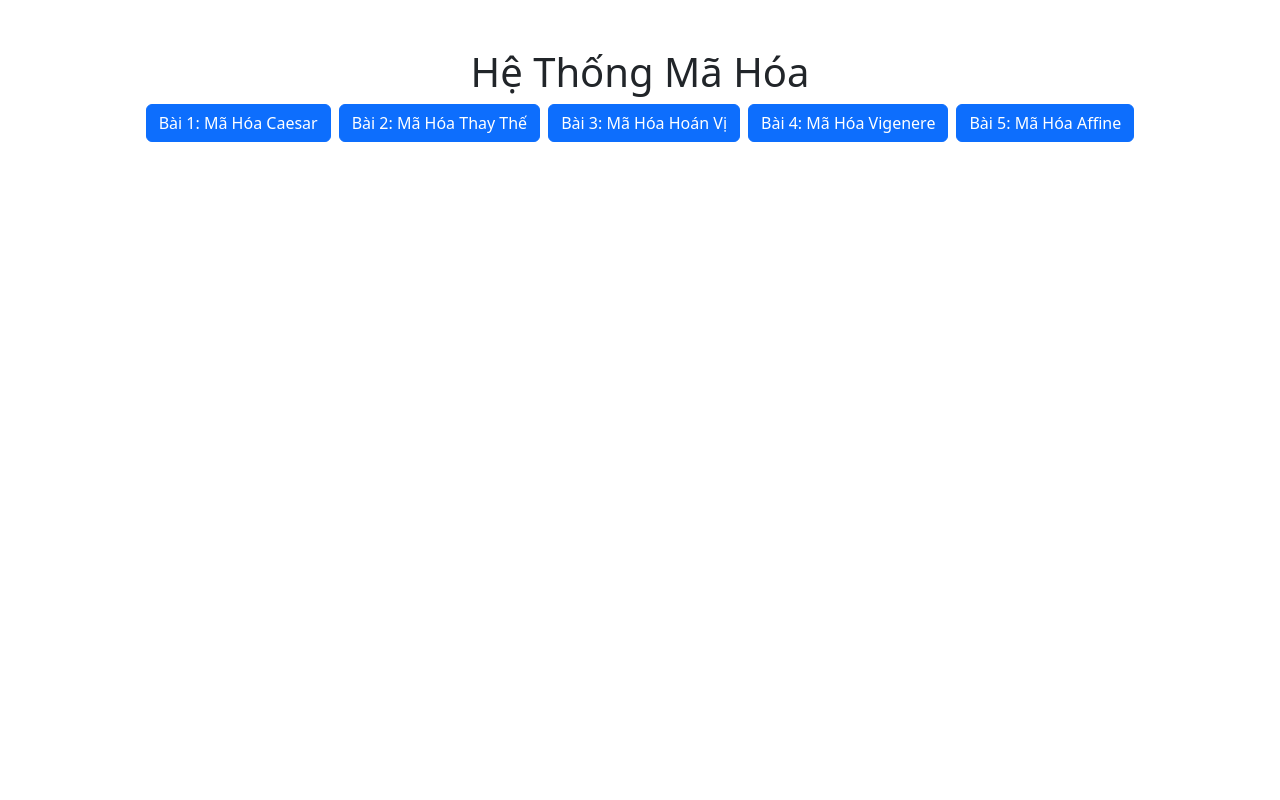
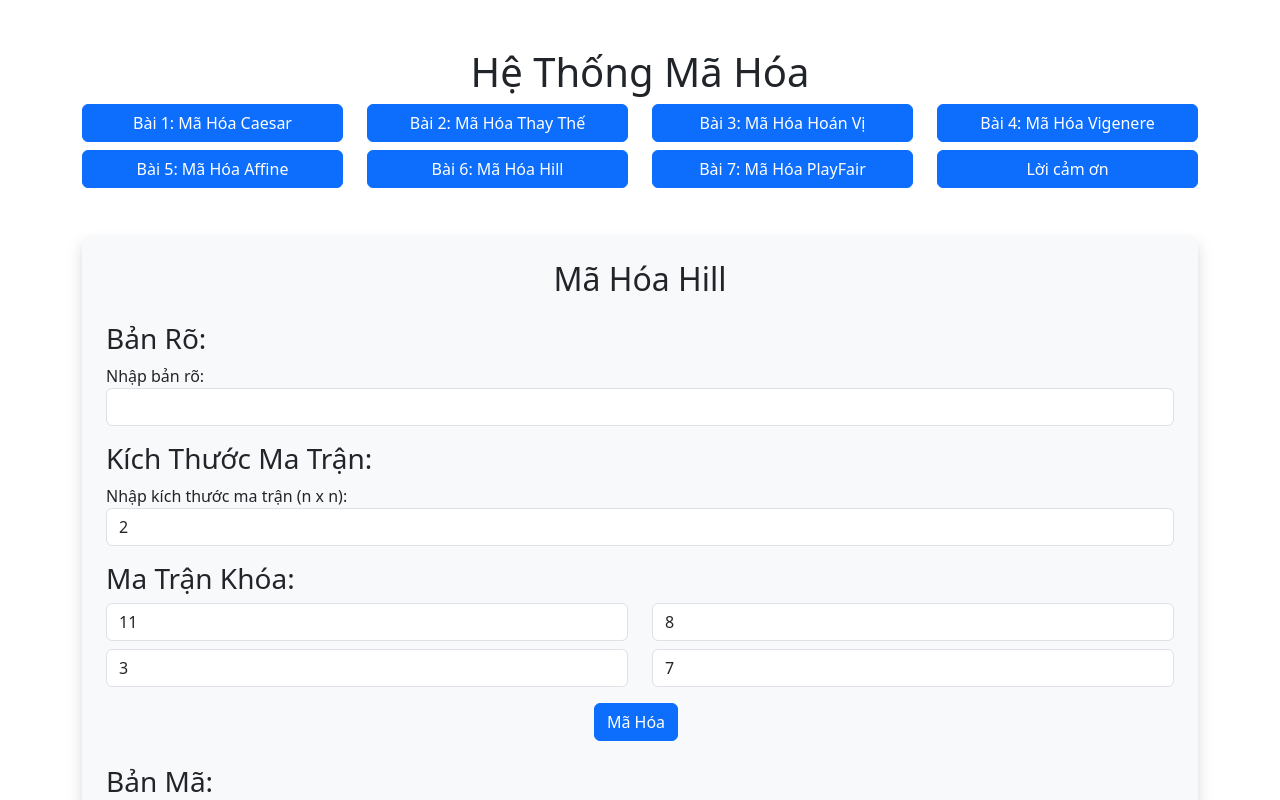
Before and after one commit to quyomega/AnToanThongTin, a React (Create React App) app: page /mahoahill in a window 1280 px wide. Shown: the top 800 px of the page. Built offline with nearby package versions, Linux system fonts and the light colour scheme.

Commit message:
sua lai phan ma hoa thay the

```diff
--- a/src/App.js
+++ b/src/App.js
@@ -1,22 +1,67 @@
-import React from 'react';
-import { BrowserRouter as Router, Route, Routes, Link } from 'react-router-dom';
-import MaHoaCaesar from './components/MaHoaCaesar';
-import MaHoaThayThe from './components/MaHoaThayThe';
-import MaHoaHoanVi from './components/MaHoaHoanVi';
-import MaHoaVigenere from './components/MaHoaVigenere';
-import MaHoaAffine from './components/MaHoaAffine';
+import React from "react";
+import { BrowserRouter as Router, Route, Routes, Link } from "react-router-dom";
+import MaHoaCaesar from "./components/MaHoaCaesar";
+import MaHoaThayThe from "./components/MaHoaThayThe";
+import MaHoaHoanVi from "./components/MaHoaHoanVi";
+import MaHoaVigenere from "./components/MaHoaVigenere";
+import MaHoaAffine from "./components/MaHoaAffine";
+import MaHoaHill from "./components/MaHoaHill";
+import MaHoaPlayFair from "./components/MaHoaPlayFair";
 
 function App() {
+  const showMessage = () => {
+    alert("Cảm ơn cô và các bạn đã theo dõi");
+  };
+
   return (
     <Router>
       <div className="container mt-5">
         <h1 className="text-center">Hệ Thống Mã Hóa</h1>
         <nav className="text-center mb-4">
-          <Link to="/mahoacaesar" className="btn btn-primary me-2">Bài 1: Mã Hóa Caesar</Link>
-          <Link to="/mahoathaythe" className="btn btn-primary me-2">Bài 2: Mã Hóa Thay Thế</Link>
-          <Link to="/mahoahoanvi" className="btn btn-primary me-2">Bài 3: Mã Hóa Hoán Vị</Link>
-          <Link to="/mahoavigenere" className="btn btn-primary me-2">Bài 4: Mã Hóa Vigenere</Link>
-          <Link to="/mahoaaffine" className="btn btn-primary">Bài 5: Mã Hóa Affine</Link>
+          <div className="row">
+            <div className="col-md-3">
+              <Link to="/mahoacaesar" className="btn btn-primary w-100">
+                Bài 1: Mã Hóa Caesar
+              </Link>
+            </div>
+            <div className="col-md-3">
+              <Link to="/mahoathaythe" className="btn btn-primary w-100">
+                Bài 2: Mã Hóa Thay Thế
+              </Link>
+            </div>
+            <div className="col-md-3">
+              <Link to="/mahoahoanvi" className="btn btn-primary w-100">
+                Bài 3: Mã Hóa Hoán Vị
+              </Link>
+            </div>
+            <div className="col-md-3">
+              <Link to="/mahoavigenere" className="btn btn-primary w-100">
+                Bài 4: Mã Hóa Vigenere
+              </Link>
+            </div>
+          </div>
+          <div className="row mt-2">
+            <div className="col-md-3">
+              <Link to="/mahoaaffine" className="btn btn-primary w-100">
+                Bài 5: Mã Hóa Affine
+              </Link>
+            </div>
+            <div className="col-md-3">
+              <Link to="/mahoahill" className="btn btn-primary w-100">
+                Bài 6: Mã Hóa Hill
+              </Link>
+            </div>
+            <div className="col-md-3">
+              <Link to="/mahoaplayfair" className="btn btn-primary w-100">
+                Bài 7: Mã Hóa PlayFair
+              </Link>
+            </div>
+            <div className="col-md-3">
+              <button onClick={showMessage} className="btn btn-primary w-100">
+                Lời cảm ơn
+              </button>
+            </div>
+          </div>
         </nav>
 
         <Routes>
@@ -25,6 +70,8 @@ function App() {
           <Route path="/mahoahoanvi" element={<MaHoaHoanVi />} />
           <Route path="/mahoavigenere" element={<MaHoaVigenere />} />
           <Route path="/mahoaaffine" element={<MaHoaAffine />} />
+          <Route path="/mahoahill" element={<MaHoaHill />} />
+          <Route path="/mahoaplayfair" element={<MaHoaPlayFair />} />
         </Routes>
       </div>
     </Router>
--- /dev/null
+++ b/src/components/MaHoaHill.js
@@ -0,0 +1,143 @@
+import React, { useState } from "react";
+import "bootstrap/dist/css/bootstrap.min.css";
+
+function MaHoaHill() {
+  const [inputText, setInputText] = useState("");
+  const [matrixSize, setMatrixSize] = useState(2); // Khởi tạo ma trận kích thước 2x2
+  const [keyMatrix, setKeyMatrix] = useState([[11, 8], [3, 7]]); // Ma trận khóa mặc định 2x2
+  const [outputText, setOutputText] = useState("");
+
+  // Hàm cập nhật giá trị của ma trận khóa
+  const handleMatrixChange = (row, col, value) => {
+    const updatedMatrix = [...keyMatrix];
+    updatedMatrix[row][col] = parseInt(value, 10);
+    setKeyMatrix(updatedMatrix);
+  };
+
+  // Hàm tạo ma trận khóa trống dựa trên kích thước ma trận
+  const generateEmptyMatrix = (size) => {
+    return Array.from({ length: size }, () => Array(size).fill(0));
+  };
+
+  // Hàm xử lý thay đổi kích thước ma trận
+  const handleMatrixSizeChange = (e) => {
+    const size = parseInt(e.target.value, 10);
+    setMatrixSize(size);
+    setKeyMatrix(generateEmptyMatrix(size)); // Cập nhật ma trận trống dựa trên kích thước mới
+  };
+
+  // Hàm mã hóa Hill
+  const hillEncrypt = (text, matrix) => {
+    const alphabet = "ABCDEFGHIJKLMNOPQRSTUVWXYZ";
+    const m = alphabet.length;
+    const n = matrix.length; // Số hàng (và cột) của ma trận
+
+    // Hàm chuyển ký tự thành số (A = 0, B = 1, ..., Z = 25)
+    const charToNum = (char) => alphabet.indexOf(char.toUpperCase());
+
+    // Hàm chuyển số thành ký tự
+    const numToChar = (num) => alphabet[num % m];
+
+    // Chuyển văn bản thành các khối ký tự
+    while (text.length % n !== 0) text += "X"; // Thêm 'X' nếu không đủ khối
+
+    const textBlocks = text.match(new RegExp(`.{1,${n}}`, "g")); // Tạo khối n ký tự
+
+    let encryptedText = "";
+
+    for (let block of textBlocks) {
+      let blockVector = block.split("").map((char) => charToNum(char));
+
+      // Tạo vector kết quả bằng cách nhân ma trận khóa với vector ký tự
+      let encryptedVector = Array(n).fill(0);
+      for (let i = 0; i < n; i++) {
+        for (let j = 0; j < n; j++) {
+          encryptedVector[i] += matrix[i][j] * blockVector[j];
+        }
+        encryptedVector[i] %= m; // Modulo 26 để giữ kết quả trong bảng chữ cái
+      }
+
+      // Chuyển vector kết quả thành chuỗi mã hóa
+      encryptedText += encryptedVector.map((num) => numToChar(num)).join("");
+    }
+
+    return encryptedText;
+  };
+
+  const handleEncrypt = () => {
+    const result = hillEncrypt(inputText, keyMatrix);
+    setOutputText(result);
+  };
+
+  return (
+    <div className="container mt-5 p-4 shadow rounded bg-light">
+      <h2 className="text-center mb-4">Mã Hóa Hill</h2>
+
+      {/* Nhập bản rõ */}
+      <div className="mb-3">
+        <h3>Bản Rõ:</h3>
+        <label>Nhập bản rõ:</label>
+        <input
+          type="text"
+          value={inputText}
+          onChange={(e) => setInputText(e.target.value)}
+          className="form-control"
+        />
+      </div>
+
+      {/* Nhập kích thước ma trận */}
+      <div className="mb-3">
+        <h3>Kích Thước Ma Trận:</h3>
+        <label>Nhập kích thước ma trận (n x n):</label>
+        <input
+          type="number"
+          value={matrixSize}
+          onChange={handleMatrixSizeChange}
+          className="form-control"
+          min="2"
+          max="5" // Giới hạn kích thước từ 2x2 đến 5x5 để đơn giản hóa
+        />
+      </div>
+
+      {/* Nhập ma trận khóa */}
+      <div className="mb-3">
+        <h3>Ma Trận Khóa:</h3>
+        {Array.from({ length: matrixSize }).map((_, rowIndex) => (
+          <div className="row mb-2" key={rowIndex}>
+            {Array.from({ length: matrixSize }).map((_, colIndex) => (
+              <div className="col" key={colIndex}>
+                <input
+                  type="number"
+                  value={keyMatrix[rowIndex] ? keyMatrix[rowIndex][colIndex] : ""}
+                  onChange={(e) => handleMatrixChange(rowIndex, colIndex, e.target.value)}
+                  className="form-control"
+                  placeholder={`M[${rowIndex + 1}][${colIndex + 1}]`}
+                />
+              </div>
+            ))}
+          </div>
+        ))}
+      </div>
+
+      {/* Nút mã hóa */}
+      <div className="text-center mb-4">
+        <button onClick={handleEncrypt} className="btn btn-primary me-2">
+          Mã Hóa
+        </button>
+      </div>
+
+      {/* Hiển thị bản mã */}
+      <div className="mb-3">
+        <h3>Bản Mã:</h3>
+        <textarea
+          readOnly
+          value={outputText}
+          className="form-control"
+          rows="4"
+        />
+      </div>
+    </div>
+  );
+}
+
+export default MaHoaHill;
--- a/src/components/MaHoaThayThe.js
+++ b/src/components/MaHoaThayThe.js
@@ -5,8 +5,14 @@ function MaHoaThayThe() {
   const [inputText, setInputText] = useState('');
   const [substitutionAlphabet, setSubstitutionAlphabet] = useState('QWERTYUIOPASDFGHJKLZXCVBNM');
   const [outputText, setOutputText] = useState('');
+  const [errorMessage, setErrorMessage] = useState('');
 
   const alphabet = 'ABCDEFGHIJKLMNOPQRSTUVWXYZ';
+
+  const isValidSubstitutionAlphabet = (substitutionAlphabet) => {
+    const uniqueChars = new Set(substitutionAlphabet);
+    return uniqueChars.size === 26;
+  };
 
   const substitutionCipher = (text, substitutionAlphabet) => {
     return text
@@ -31,13 +37,23 @@ function MaHoaThayThe() {
   };
 
   const handleEncrypt = () => {
-    const result = substitutionCipher(inputText, substitutionAlphabet);
-    setOutputText(result);
+    if (isValidSubstitutionAlphabet(substitutionAlphabet)) {
+      const result = substitutionCipher(inputText, substitutionAlphabet);
+      setOutputText(result);
+      setErrorMessage('');
+    } else {
+      setErrorMessage('Bảng chữ cái thay thế không hợp lệ! Hãy đảm bảo đủ 26 ký tự và không có ký tự trùng.');
+    }
   };
 
   const handleDecrypt = () => {
-    const result = reverseSubstitutionCipher(inputText, substitutionAlphabet);
-    setOutputText(result);
+    if (isValidSubstitutionAlphabet(substitutionAlphabet)) {
+      const result = reverseSubstitutionCipher(inputText, substitutionAlphabet);
+      setOutputText(result);
+      setErrorMessage('');
+    } else {
+      setErrorMessage('Bảng chữ cái thay thế không hợp lệ! Hãy đảm bảo đủ 26 ký tự và không có ký tự trùng.');
+    }
   };
 
   return (
@@ -67,6 +83,12 @@ function MaHoaThayThe() {
             />
           </div>
 
+          {errorMessage && (
+            <div className="alert alert-danger">
+              {errorMessage}
+            </div>
+          )}
+
           <div className="text-center mb-4">
             <button onClick={handleEncrypt} className="btn btn-primary me-2">
               Mã Hóa
```
Also changed, not shown: src/components/MaHoaAffine.js (+18 -14 lines), src/components/MaHoaPlayFair.js (added).
